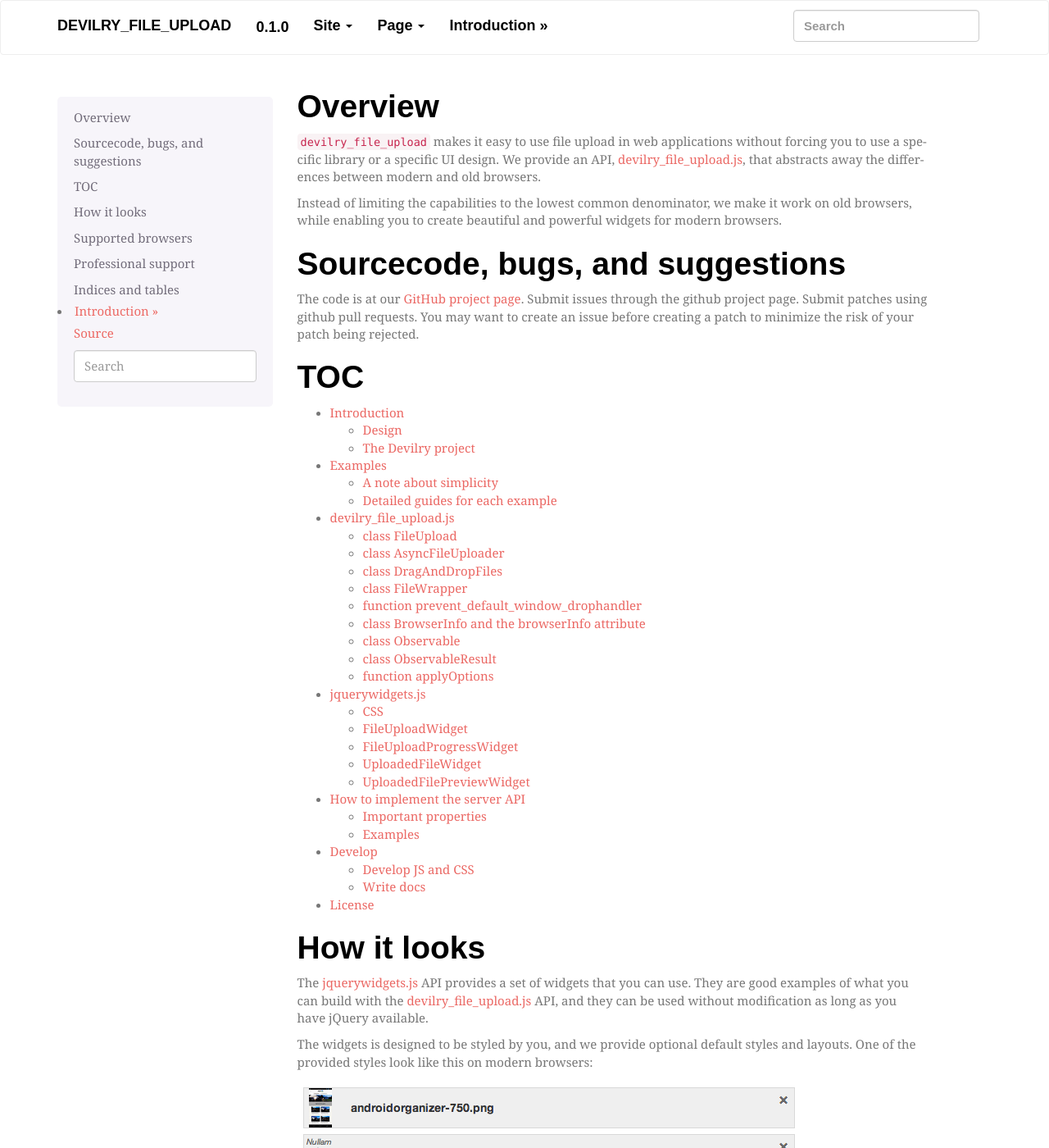
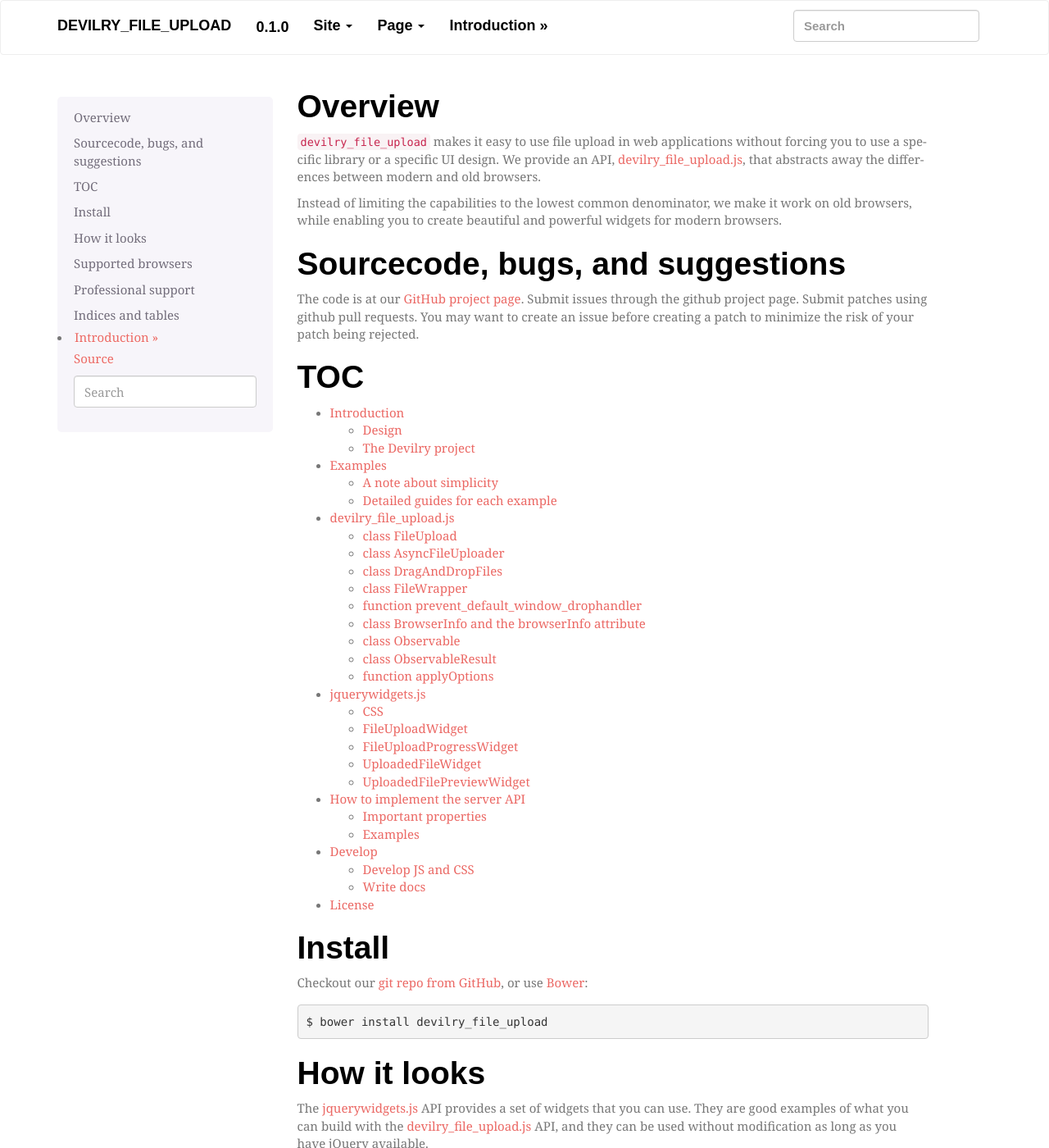
Before and after one commit to devilry/devilry_file_upload, a Sphinx documentation site: the page built from docs/source/index.rst, in a window 1280 px wide and 1400 px high. Shown: the whole window at 82% size. Built offline with Sphinx 7.4.7, drawn with Linux system fonts in a browser that asks for light colours; some web fonts are replaced.

Commit message:
Document how to use bower and cleanup readme.

```diff
--- a/docs/source/index.rst
+++ b/docs/source/index.rst
@@ -33,6 +33,15 @@ TOC
    server
    develop
    license
+
+
+Install
+=======
+Checkout our `git repo from GitHub
+<https://github.com/devilry/devilry_file_upload>`_, or use `Bower
+<https://github.com/bower/bower>`_::
+
+    $ bower install devilry_file_upload
 
 
 How it looks
```
Also changed, not shown: README.rst (+2 -6 lines).
